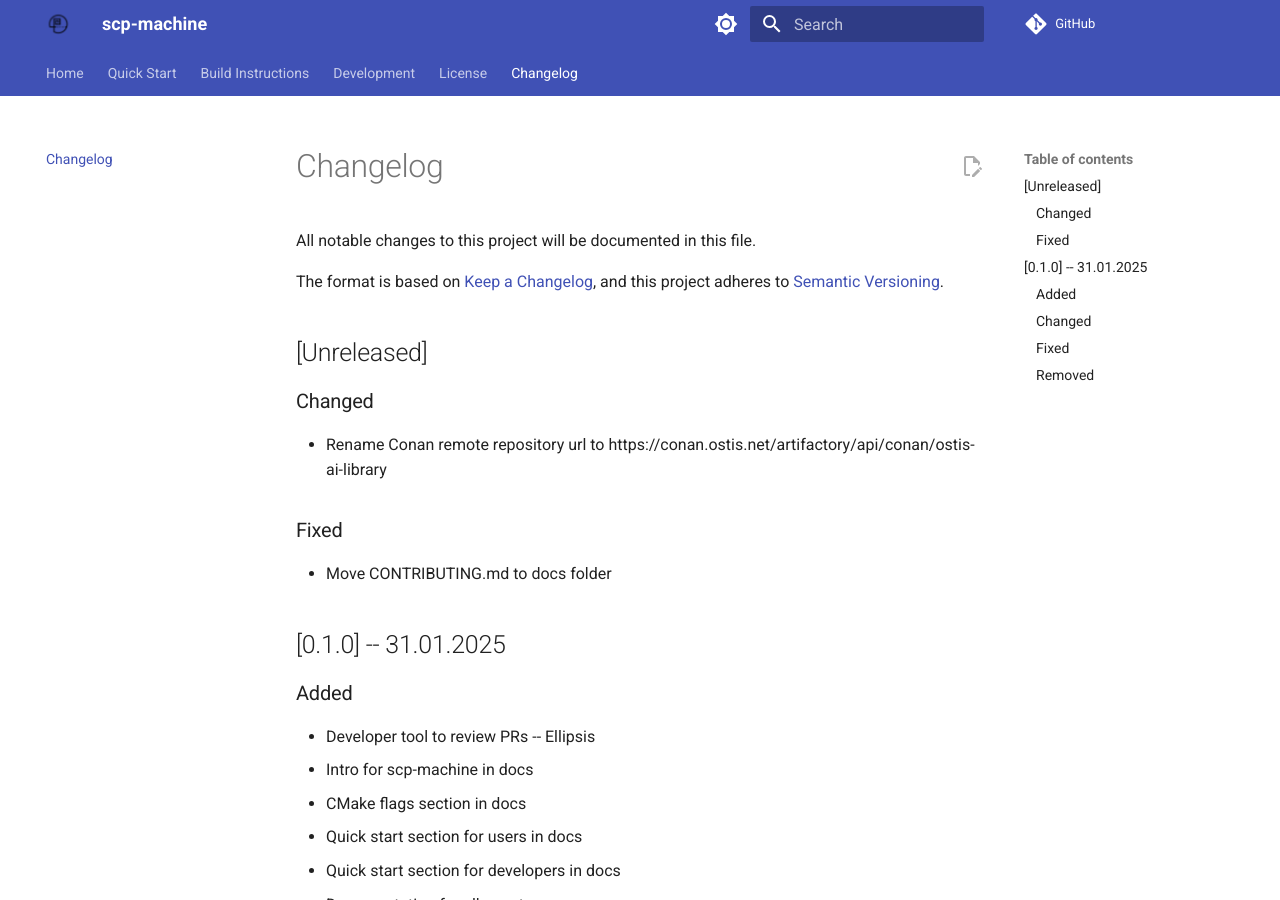
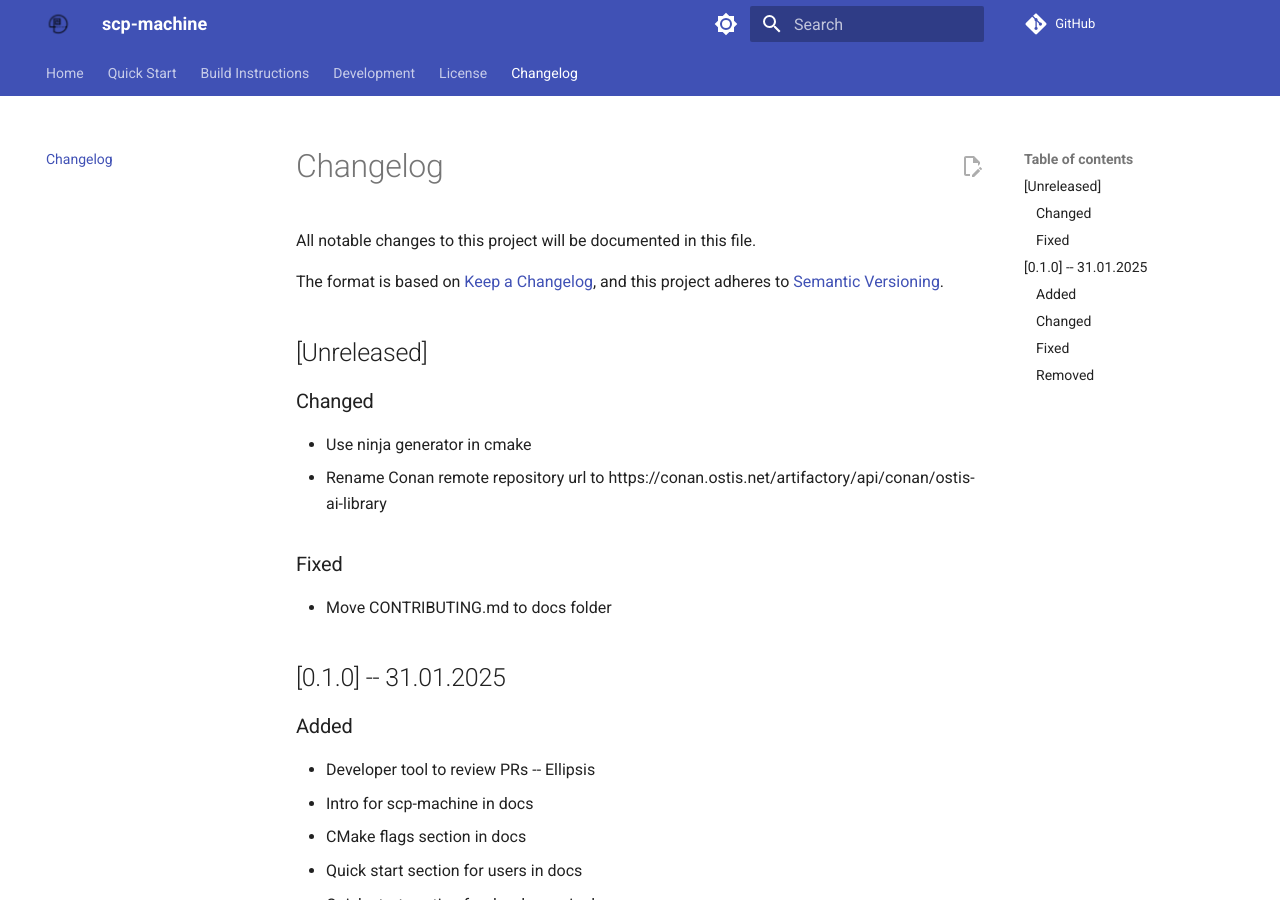
Before and after one commit to ostis-ai/scp-machine, an MkDocs documentation site: the page built from docs/changelog.md, in a window 1280 px wide and 900 px high. Built offline with MkDocs 1.6.1 and Material for MkDocs 9.7.7, drawn with Linux system fonts in a browser that asks for light colours; comment, search, counter and statistics services are not loaded.

Commit message:
[docs] Apply changes

```diff
--- a/docs/changelog.md
+++ b/docs/changelog.md
@@ -8,6 +8,7 @@ and this project adheres to [Semantic Versioning](https://semver.org/spec/v2.0.0
 
 ### Changed
 
+- Use ninja generator in cmake
 - Rename Conan remote repository url to https://conan.ostis.net/artifactory/api/conan/ostis-ai-library
 
 ### Fixed
```
